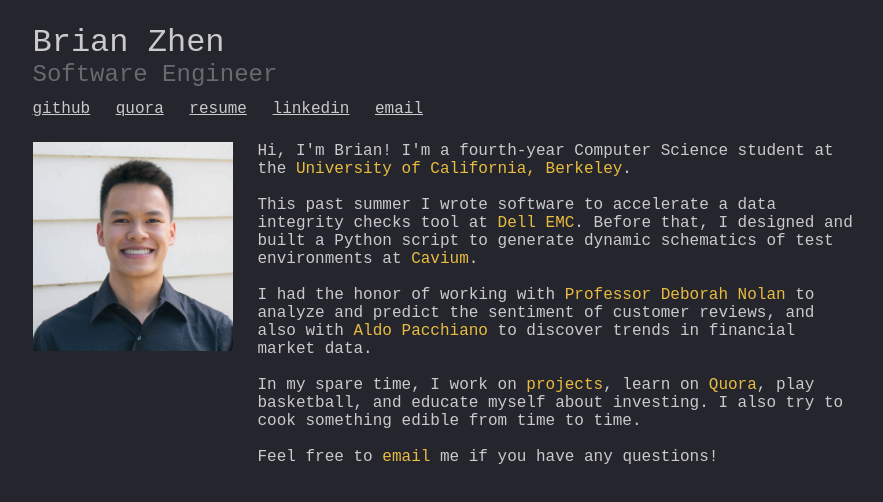
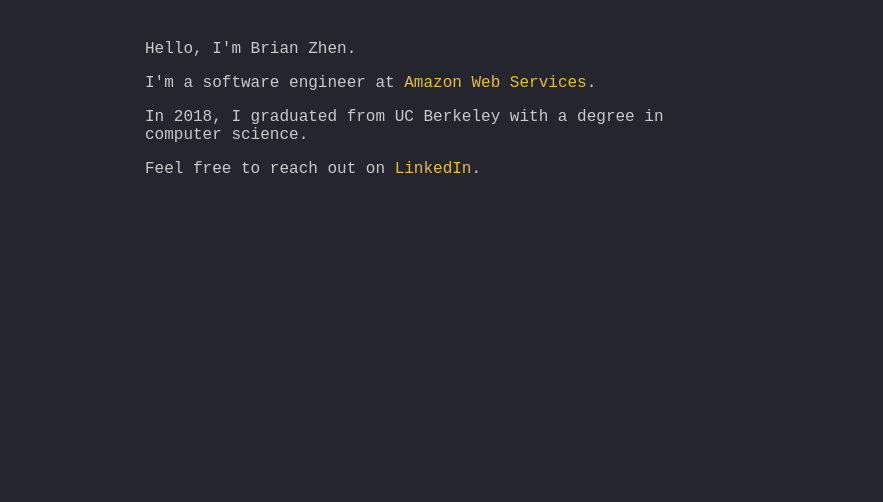
Before and after one commit to bzhen/homepage, a plain HTML site: page index.html in a window 1280 px wide. Shown: the whole page, without its empty margins (195-1078 px from the left). Drawn offline with Linux system fonts and the light colour scheme.

Commit message:
update intro and simplify homepage

```diff
--- a/index.html
+++ b/index.html
@@ -2,53 +2,23 @@
 <html>
 <head>
 	<title>Brian Zhen</title>
-	<meta name="description" content="Brian Zhen, Software Engineer" />
 	<meta name="author" content="Brian Zhen">
 	<meta name="viewport" content="width=device-width">
 	<link href="css/main.css" rel="stylesheet">
 </head>
 <body>
 	<div class="container">
-	<div class="header">
-		<h1>Brian Zhen</h1>
-		<h2>Software Engineer</h2>
-		<div class="links">
-		    <a href="http://github.com/bzhen">github</a>
-		    <a href="http://www.quora.com/profile/Brian-Zhen">quora</a>
-		    <a href="resources/resume.pdf">resume</a>
-		    <a href="http://linkedin.com/in/bzhen">linkedin</a>
-		    <a href="mailto:bzhen@berkeley.edu">email</a>
+		<div class="intro">
+			<p>
+			Hello, I'm Brian Zhen.
+			<p>
+			I'm a software engineer at <a href="http://aws.amazon.com">Amazon Web Services</a>.
+			<p>
+			In 2018, I graduated from UC Berkeley with a degree in computer science.
+			<p>
+			Feel free to reach out on <a href="http://linkedin.com/in/bzhen">LinkedIn</a>.
+			</p>
 		</div>
-	</div>
-
-	<img id="me" src="resources/me.jpg"/>
-	<div class="intro">
-		Hi, I'm Brian! I'm a fourth-year Computer Science student at the
-		<a href="http://www.eecs.berkeley.edu/">University of California,
-		Berkeley</a>.<br><br>
-
-		This past summer I wrote software to accelerate a data integrity
-		checks tool at <a href="http://www.dellemc.com">Dell EMC</a>.
-		Before that, I designed and built a Python script to generate dynamic
-		schematics of test environments at
-		<a href="http://www.cavium.com/">Cavium</a>.<br><br>
-
-		I had the honor of working with
-		<a href="http://www.stat.berkeley.edu/~nolan/">Professor Deborah Nolan</a>
-		to analyze and predict the sentiment of customer reviews, and also
-		with
-		<a href="http://people.eecs.berkeley.edu/~pacchiano/">Aldo Pacchiano</a>
-		to discover trends in financial market data.<br><br>
-
-		In my spare time, I work on
-		<a href="http://github.com/bzhen">projects</a>, learn on
-		<a href="http://www.quora.com">Quora</a>, play basketball, and
-		educate myself about investing. I also try to cook something edible
-		from time to time.<br><br>
-
-		Feel free to <a href="mailto:bzhen@berkeley.edu">email</a> me if you
-		have any questions!
-	</div>
 	</div>
 </body>
 </html>
```
Also changed, not shown: resources/me.jpg (deleted), 1 other file.
